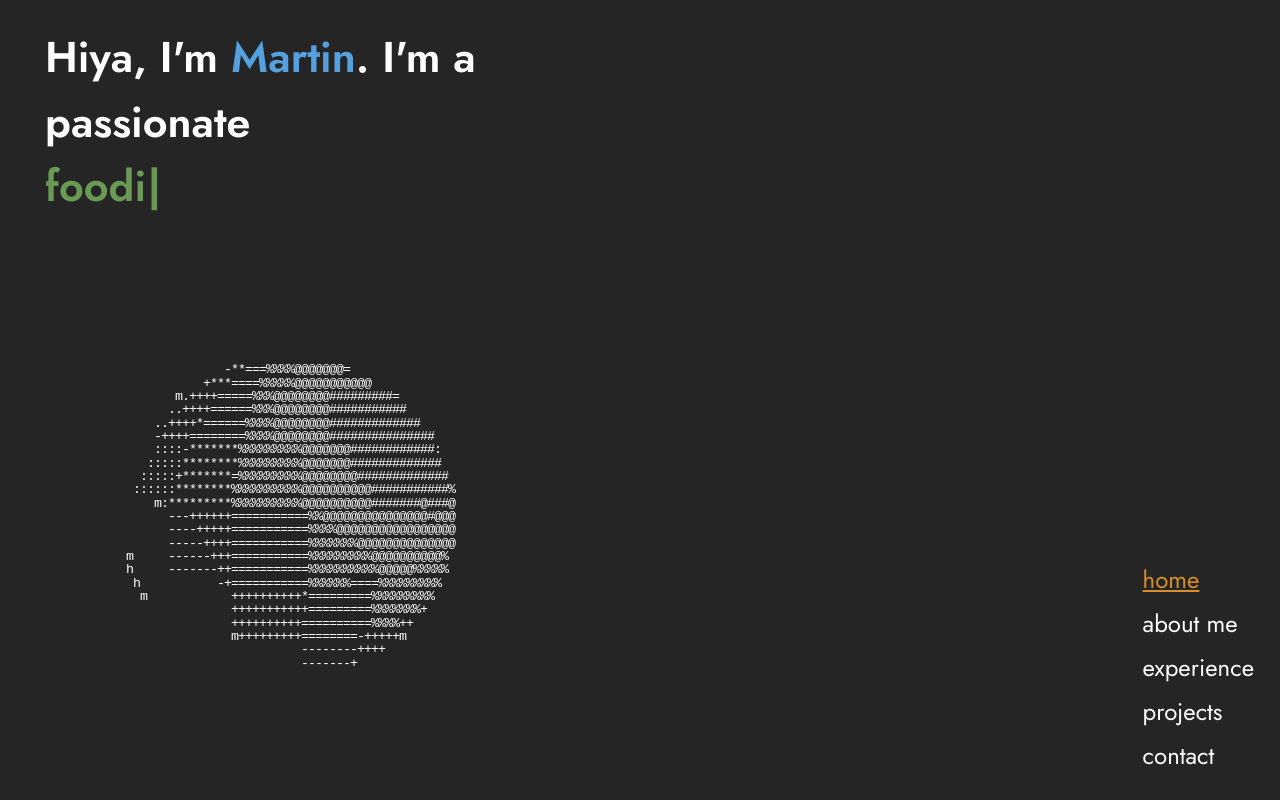
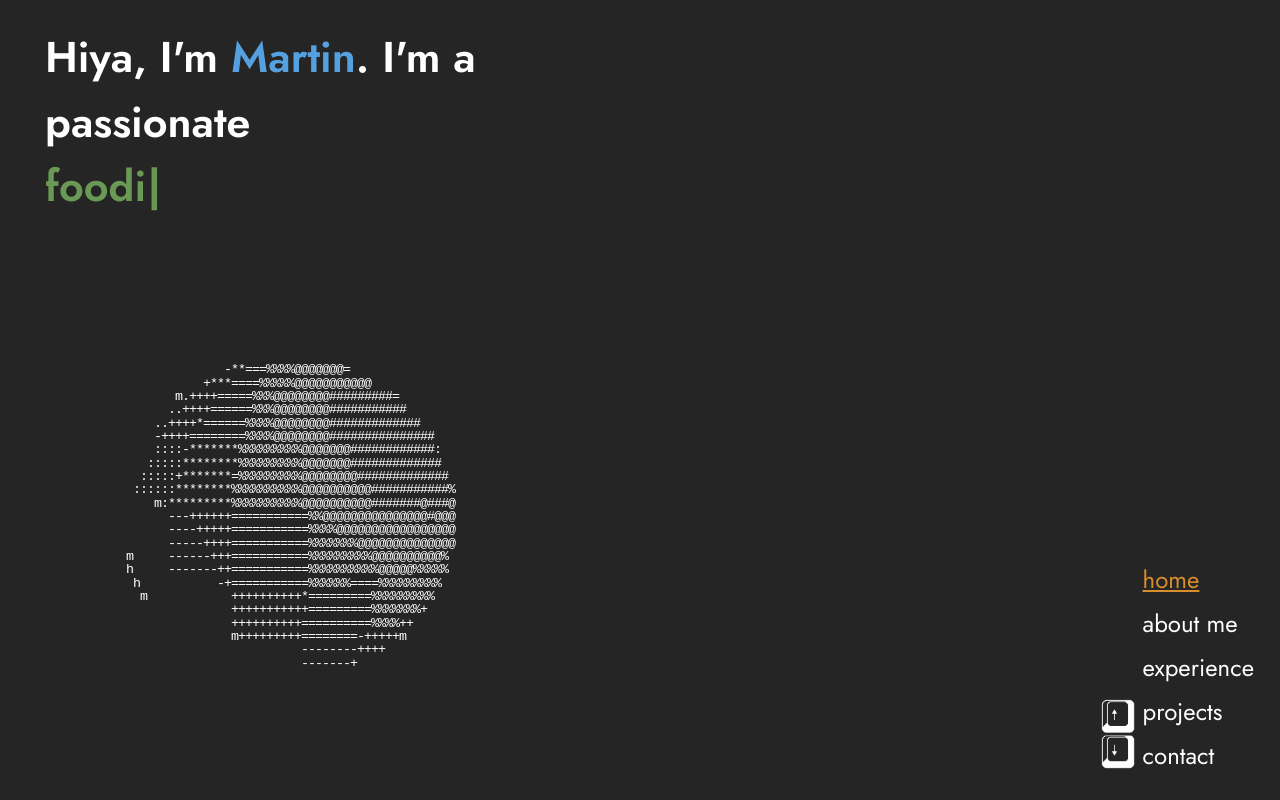
Before and after one commit to martin0he/DevPortfolio, a React (Vite) app: page / in a window 1280 px wide. Built offline with nearby package versions, Linux system fonts and the light colour scheme.

Commit message:
added arrow key icons

```diff
--- a/src/components/ExpCard.tsx
+++ b/src/components/ExpCard.tsx
@@ -74,7 +74,7 @@ const ExpCard = ({
       <Box
         sx={{
           backgroundColor: "#1b1b1d",
-          width: { xs: "85%", sm: "90%", md: "95%" },
+          width: { xs: "85%", sm: "90%", md: "93%" },
           padding: "16px",
           borderRadius: "12px",
           display: "flex",
--- a/src/components/RetroMenu.tsx
+++ b/src/components/RetroMenu.tsx
@@ -1,5 +1,5 @@
 import React, { useState, useEffect } from "react";
-import { Box, Typography, Grid } from "@mui/material";
+import { Box, Typography, Grid, useTheme, useMediaQuery } from "@mui/material";
 
 const menuItems = ["home", "about me", "experience", "projects", "contact"];
 
@@ -39,8 +39,27 @@ const RetroMenu: React.FC<RetroMenuProps> = ({ setCurrentPage }) => {
     };
   }, [setCurrentPage]);
 
+  const theme = useTheme();
+  const atLeastMd = useMediaQuery(theme.breakpoints.up("md"));
+
   return (
-    <Box p={2} position="fixed" bottom="10px" right="10px">
+    <Box
+      p={2}
+      position="fixed"
+      bottom="10px"
+      right="10px"
+      display="flex"
+      flexDirection="row"
+      alignItems="flex-end"
+    >
+      {atLeastMd && (
+        <img
+          style={{ marginRight: "8px", marginBottom: "5px" }}
+          width="33.4px"
+          height="70px"
+          src="arrowkeys.png"
+        />
+      )}
       <Grid container direction="column" spacing={1}>
         {menuItems.map((item, index) => (
           <Grid item key={index}>
```
Also changed, not shown: public/arrowkeys.png (added).
